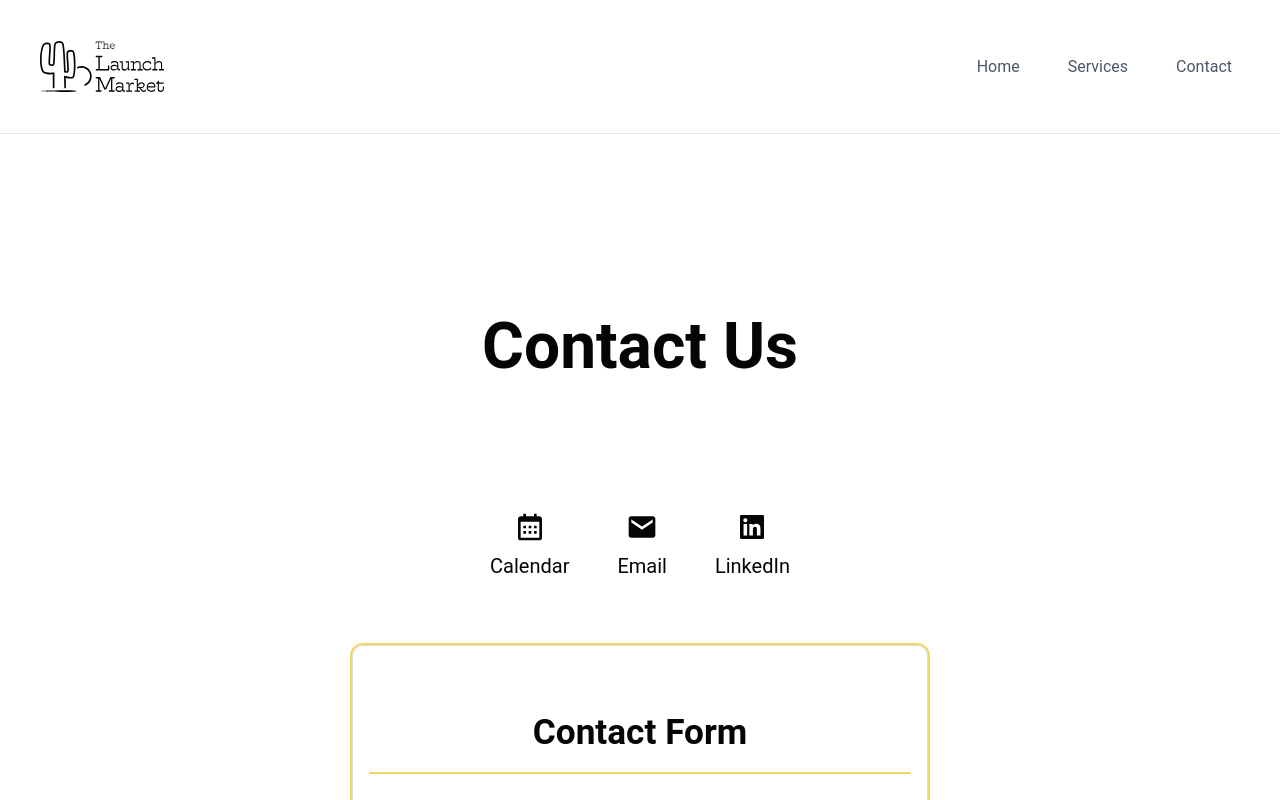
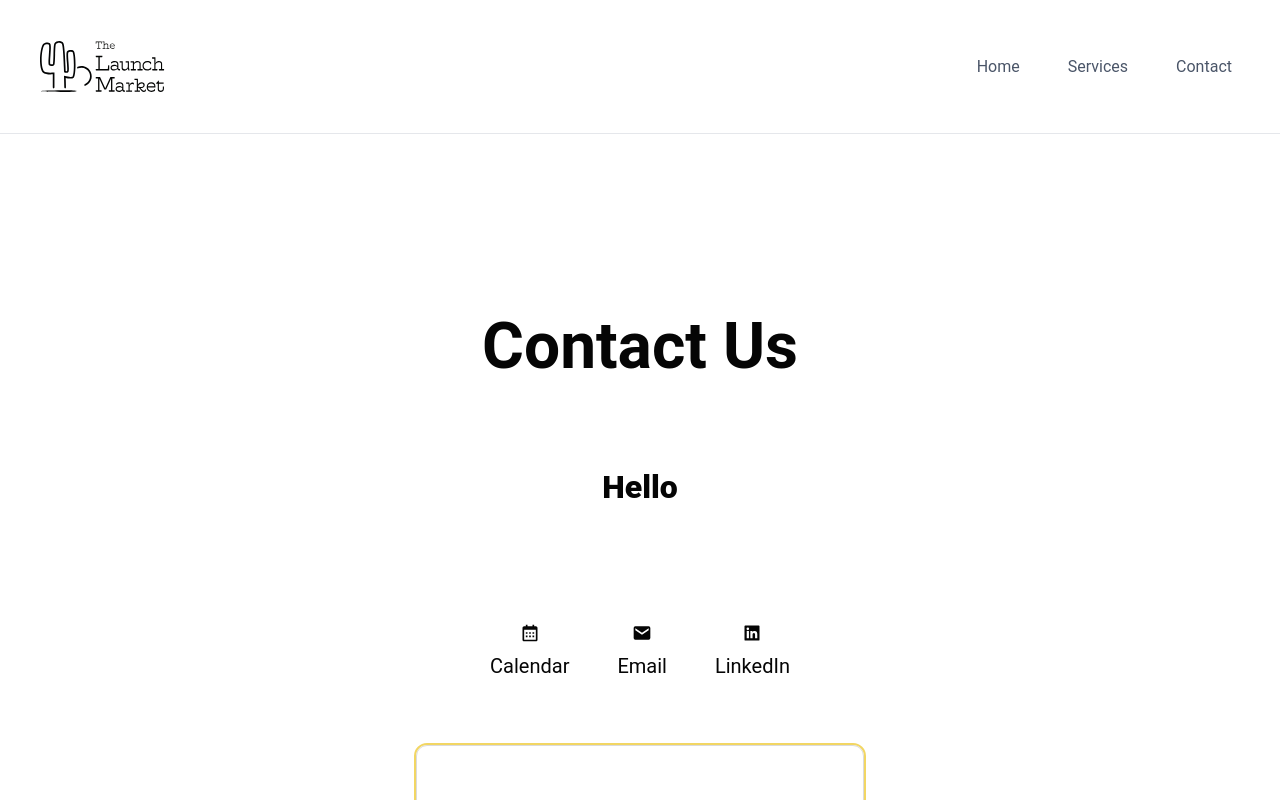
Before and after one commit to melissakipp/thelaunchmarket, a Next.js app: page /contact in a window 1280 px wide. Shown: the top 800 px of the page. Built offline with nearby package versions, Linux system fonts and the light colour scheme.

Commit message:
Contact: remove Sass

```diff
--- /dev/null
+++ b/src/app/contact/Contact.css
@@ -0,0 +1,82 @@
+/* Mobile first */
+.contactMain {
+  display: flex;
+  flex-direction: column;
+  justify-content: space-around;
+  align-items: center;
+  min-height: 100vh;
+}
+
+.contactList {
+  display: flex;
+  flex-flow: row wrap;
+  justify-content: space-around;
+  align-items: center;
+  gap: 3rem;
+  list-style-type: none;
+  margin: 0 0 2rem 0;
+
+}
+
+.contactList li a {
+  display: flex;
+  flex-direction: column;
+  justify-content: center;
+  align-items: center;
+  gap: 0.5rem;
+  font-size: 1.25rem;
+
+}
+
+.greeting {
+  font-size: 2rem;
+  font-weight: 900;
+  text-align: center;
+  padding: 2rem 1rem 2rem 1rem;
+}
+
+.contactSvg {
+  width: 2rem;
+  height: 2rem;
+}
+
+.contactContainer {
+  display: flex;
+  flex-direction: column;
+  justify-content: space-around;
+  align-items: center;
+  padding: 2rem 2rem 2rem 2rem;
+  gap: 2rem;
+}
+
+.formContainer {
+  border: var(--borderStyle);
+  border-radius: 11px;
+  outline: 2px solid var(--primaryColor-300);
+}
+
+.formContainer span {
+  color: var(--error-t-800);
+}
+
+.contactTitle {
+  margin: 3rem 0 3rem 0;
+}
+
+
+/* Desktop */
+@media screen and (width >= 62.5em) {
+  .contactMain {
+    padding: 3rem;
+  }
+  .contactContainer {
+    width: 40vw;
+  }
+}
+
+/* Large desktop */
+/* @media screen and (width >= 75em) {
+  .contactContainer {
+    width: 40vw;
+  }
+} */
--- a/src/app/contact/page.tsx
+++ b/src/app/contact/page.tsx
@@ -1,47 +1,47 @@
-import type { Metadata } from 'next';
+import type { Metadata } from "next";
 
-import styles from '@/src/styles/Contact.module.scss';
-import Form from '@/src/components/Forms/ContactForm';
-import ListWithIcon from '@/src/components/List/ListWithIcon';
+import "./Contact.css";
+import Form from "@/src/components/Forms/ContactForm";
+import ListWithIcon from "@/src/components/List/ListWithIcon";
 import {
   BiCalendar,
   BiSolidEnvelope,
   BiLogoLinkedinSquare,
-} from 'react-icons/bi';
+} from "react-icons/bi";
 
 export const metadata: Metadata = {
-  title: 'Contact | The Launch Market',
-  description: 'Welcome to The Launch Market',
+  title: "Contact | The Launch Market",
+  description: "Welcome to The Launch Market",
 };
 
 export default function Contact() {
   return (
-    <main className={styles.main}>
-      <article className={styles.container}>
-        <div className={styles.title}>
+    <main className="contactMain">
+      <article className="contactContainer">
+        <div className="contactTitle">
           <h1>Contact Us</h1>
-          {/* <p className={styles.greeting}>Hello</p> */}
+          <p className="greeting">Hello</p>
         </div>
         <section>
-          <ul className={styles.list}>
+          <ul className="contactList">
             <ListWithIcon
-              name='Calendar'
+              name="Calendar"
               icon={<BiCalendar />}
-              href='https://calendly.com/melissakipp/15-minute-chat'
+              href="https://calendly.com/melissakipp/15-minute-chat"
             />
             <ListWithIcon
-              name='Email'
+              name="Email"
               icon={<BiSolidEnvelope />}
-              href='mailto:info@thelaunchmarket.com'
+              href="mailto:info@thelaunchmarket.com"
             />
             <ListWithIcon
-              name='LinkedIn'
+              name="LinkedIn"
               icon={<BiLogoLinkedinSquare />}
-              href='https://www.linkedin.com/company/launchmarket/'
+              href="https://www.linkedin.com/company/launchmarket/"
             />
           </ul>
         </section>
-        <section className={styles.formContainer}>
+        <section className="formContainer">
           <Form />
         </section>
       </article>
--- a/src/styles/Contact.module.scss
+++ /dev/null
@@ -1,75 +0,0 @@
-/* Mobile first */
-.main {
-  display: flex;
-  flex-direction: column;
-  justify-content: space-around;
-  align-items: center;
-  min-height: 100vh;
-  .container {
-    display: flex;
-    flex-direction: column;
-    justify-content: space-around;
-    align-items: center;
-    padding: 2rem 2rem 2rem 2rem;
-    gap: 2rem;
-    .title {
-      margin: 3rem 0 3rem 0;
-    }
-    .list {
-      display: flex;
-      flex-flow: row wrap;
-      justify-content: space-around;
-      align-items: center;
-      gap: 3rem;
-      list-style-type: none;
-      margin: 0 0 2rem 0;
-      li a {
-        display: flex;
-        flex-direction: column;
-        justify-content: center;
-        align-items: center;
-        gap: 0.5rem;
-        font-size: 1.25rem;
-        svg {
-          width: 2rem;
-          height: 2rem;
-        }
-      }
-    }
-    .greeting {
-      font-size: 2rem;
-      font-weight: 900;
-      text-align: center;
-      padding: 2rem 1rem 2rem 1rem;
-    }
-  }
-}
-
-.formContainer {
-  border: var(--borderStyle);
-  border-radius: 11px;
-
-  outline: 2px solid var(--primaryColor-300);
-  span {
-    color: var(--error-t-800);
-  }
-}
-
-
-
-/* Desktop */
-@media screen and (width >= 62.5em) {
-  .main {
-    padding: 3rem;
-  }
-  .container {
-    width: 60vw;
-  }
-}
-
-/* Large desktop */
-@media screen and (width >= 75em) {
-  .container {
-    width: 50vw;
-  }
-}
```
